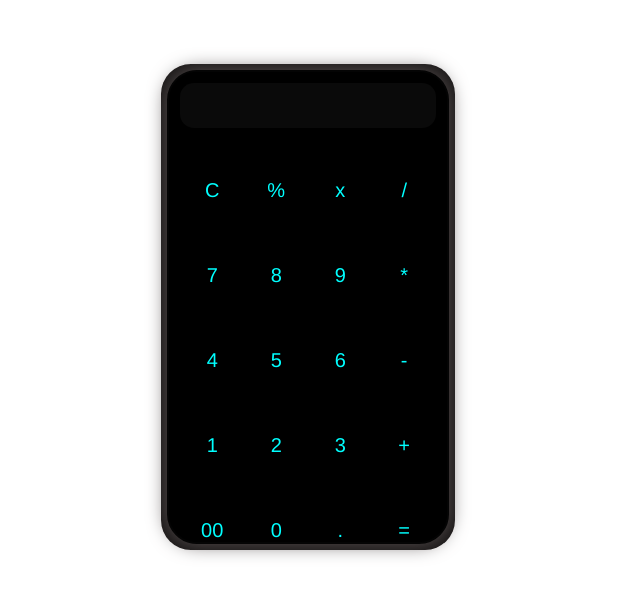
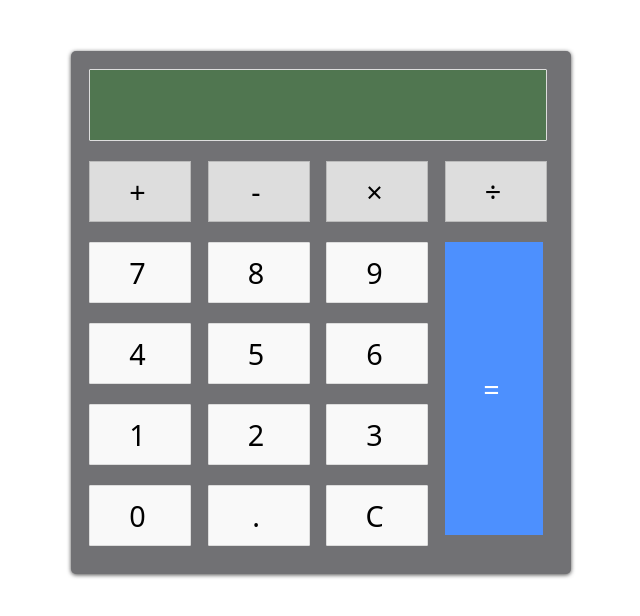
Before and after one commit to De-mi-19/Web_Projects, a plain HTML site: page index.html in a window 1280 px wide. Shown: the whole page, without its empty margins (319-959 px from the left). Drawn offline with Linux system fonts and the light colour scheme.

Commit message:
Add files via upload

```diff
--- /dev/null
+++ b/Script.js
@@ -0,0 +1,121 @@
+
+"use strict";
+
+var input = document.getElementById('input'), // input/output button
+  number = document.querySelectorAll('.numbers div'), // number buttons
+  operator = document.querySelectorAll('.operators div'), // operator buttons
+  result = document.getElementById('result'), // equal button
+  clear = document.getElementById('clear'), // clear button
+  resultDisplayed = false; // flag to keep an eye on what output is displayed
+
+// adding click handlers to number buttons
+for (var i = 0; i < number.length; i++) {
+  number[i].addEventListener("click", function (e) {
+
+    // storing current input string and its last character in variables - used later
+    var currentString = input.innerHTML;
+    var lastChar = currentString[currentString.length - 1];
+
+    // if result is not diplayed, just keep adding
+    if (resultDisplayed === false) {
+      input.innerHTML += e.target.innerHTML;
+    } else if (resultDisplayed === true && lastChar === "+" || lastChar === "-" || lastChar === "×" || lastChar === "÷") {
+      // if result is currently displayed and user pressed an operator
+      // we need to keep on adding to the string for next operation
+      resultDisplayed = false;
+      input.innerHTML += e.target.innerHTML;
+    } else {
+      // if result is currently displayed and user pressed a number
+      // we need clear the input string and add the new input to start the new opration
+      resultDisplayed = false;
+      input.innerHTML = "";
+      input.innerHTML += e.target.innerHTML;
+    }
+
+  });
+}
+
+// adding click handlers to number buttons
+for (var i = 0; i < operator.length; i++) {
+  operator[i].addEventListener("click", function (e) {
+
+    // storing current input string and its last character in variables - used later
+    var currentString = input.innerHTML;
+    var lastChar = currentString[currentString.length - 1];
+
+    // if last character entered is an operator, replace it with the currently pressed one
+    if (lastChar === "+" || lastChar === "-" || lastChar === "×" || lastChar === "÷") {
+      var newString = currentString.substring(0, currentString.length - 1) + e.target.innerHTML;
+      input.innerHTML = newString;
+    } else if (currentString.length == 0) {
+      // if first key pressed is an opearator, don't do anything
+      console.log("enter a number first");
+    } else {
+      // else just add the operator pressed to the input
+      input.innerHTML += e.target.innerHTML;
+    }
+
+  });
+}
+
+// on click of 'equal' button
+result.addEventListener("click", function () {
+
+  // this is the string that we will be processing eg. -10+26+33-56*34/23
+  var inputString = input.innerHTML;
+
+  // forming an array of numbers. eg for above string it will be: numbers = ["10", "26", "33", "56", "34", "23"]
+  var numbers = inputString.split(/\+|\-|\×|\÷/g);
+
+  // forming an array of operators. for above string it will be: operators = ["+", "+", "-", "*", "/"]
+  // first we replace all the numbers and dot with empty string and then split
+  var operators = inputString.replace(/[0-9]|\./g, "").split("");
+
+  console.log(inputString);
+  console.log(operators);
+  console.log(numbers);
+  console.log("----------------------------");
+
+  // now we are looping through the array and doing one operation at a time.
+  // first divide, then multiply, then subtraction and then addition
+  // as we move we are alterning the original numbers and operators array
+  // the final element remaining in the array will be the output
+
+  var divide = operators.indexOf("÷");
+  while (divide != -1) {
+    numbers.splice(divide, 2, numbers[divide] / numbers[divide + 1]);
+    operators.splice(divide, 1);
+    divide = operators.indexOf("÷");
+  }
+
+  var multiply = operators.indexOf("×");
+  while (multiply != -1) {
+    numbers.splice(multiply, 2, numbers[multiply] * numbers[multiply + 1]);
+    operators.splice(multiply, 1);
+    multiply = operators.indexOf("×");
+  }
+
+  var subtract = operators.indexOf("-");
+  while (subtract != -1) {
+    numbers.splice(subtract, 2, numbers[subtract] - numbers[subtract + 1]);
+    operators.splice(subtract, 1);
+    subtract = operators.indexOf("-");
+  }
+
+  var add = operators.indexOf("+");
+  while (add != -1) {
+    // using parseFloat is necessary, otherwise it will result in string concatenation :)
+    numbers.splice(add, 2, parseFloat(numbers[add]) + parseFloat(numbers[add + 1]));
+    operators.splice(add, 1);
+    add = operators.indexOf("+");
+  }
+
+  input.innerHTML = numbers[0]; // displaying the output
+
+  resultDisplayed = true; // turning flag if result is displayed
+});
+
+// clearing the input on press of clear
+clear.addEventListener("click", function () {
+  input.innerHTML = "";
+});
--- a/index.html
+++ b/index.html
@@ -1,92 +1,54 @@
 <!DOCTYPE html>
 <html lang="en">
+
 <head>
     <meta charset="UTF-8">
     <meta http-equiv="X-UA-Compatible" content="IE=edge">
     <meta name="viewport" content="width=device-width, initial-scale=1.0">
-    <title>Calculator</title>
+    <title>calculator
+    </title>
     <link rel="stylesheet" href="style.css">
+</head>
+
+<body>
+    <div class="calculator">
+        <div class="inputs" id="input"></div>
+        <div class="buttons">
+            <div class="operators">
+                <div>+</div>
+                <div>-</div>
+                <div>&times;</div>
+                <div>&divide;</div>
+            </div>
+            <div class="leftPanel">
+                <div class="numbers">
+                    <div>7</div>
+                    <div>8</div>
+                    <div>9</div>
 
 
-</head>
-<body>
-    <div class="cont">
-      <div class="con2">
-
-        <div class="main">
-
-          <input id="inpt" type="text">
-
-          <div class="row">
-              <div class="btn">C</div>
-              <div class="btn">%</div>
-              <div class="btn">x</div>
-              <div class="btn">/</div>
                 </div>
-          <div class="row">
-            <div class="btn">7</div>
-            <div class="btn">8</div>
-            <div class="btn">9</div>
-            <div class="btn">*</div>
+                <div class="numbers">
+                    <div>4</div>
+                    <div>5</div>
+                    <div>6</div>
                 </div>
-          <div class="row">
-              <div class="btn">4</div>
-              <div class="btn">5</div>
-              <div class="btn">6</div>
-              <div class="btn">-</div>
+                <div class="numbers">
+                    <div>1</div>
+                    <div>2</div>
+                    <div>3</div>
                 </div>
-            <div class="row">
-              <div class="btn">1</div>
-              <div class="btn">2</div>
-              <div class="btn">3</div>
-              <div class="btn">+</div>
-            </div>
-            <div class="row">
-              <div class="btn">00</div>
-              <div class="btn">0</div>
-              <div class="btn">.</div>
-              <div class="btn">=</div>
+                <div class="numbers">
+                    <div>0</div>
+                    <div>.</div>
+                    <div id="clear">C</div>
                 </div>
             </div>
+            <div class="equal" id="result">=</div>
         </div>
+    </div>
+    <!-- JAVA SCRIPT -->
+    <script src="Script.js"></script>
+</body>
 
-    </div>
-
-
-    <script>
-    let strng="";
-    let btn=document.querySelectorAll('.btn');
-
-    btn.forEach((item)=>{
-      inpt=document.querySelector('#inpt')
-      item.addEventListener('click',(e)=>{
-        if(e.target.innerHTML==="="){
-          strng=eval(strng);
-          // console.log(strng);
-          inpt.value=strng;
-
-        }
-        else if(e.target.innerHTML==="C"){
-          strng="";
-          inpt.value="";
-        }
-        else if(e.target.innerHTML==="x"){
-          inpt.value=strng.substr(0, strng.length - 1);
-
-
-        }
-        else{
-
-        strng+=e.target.innerHTML;
-        inpt.value=strng;
-        // console.log(strng);
-
-      }
-      })
-    });
-
-
-
-    </script>
-</body>
 </html>
--- a/style.css
+++ b/style.css
@@ -1,78 +1,116 @@
-*{
-    margin: 0;
-    padding: 0;
-    box-sizing: border-box;
-    position: relative;
-}
-.cont{
-    left: 30rem;
-    top: 4rem;
-    /* border: 2px solid red; */
-    background-color: rgb(23, 21, 21);
-    width: 23vw;
-    height: 38vw;
-    display:grid;
-    border-radius: 30px;
-    place-content:center;
-
-}
-.con2{
-    background-color: #000000;
-    border: 2px solid rgb(4, 4, 4);
-    box-shadow: 0px 0px 19px rgb(90, 82, 82);
-    width: 22vw;
-    height: 37vw;
-    border-radius: 30px;
-    display: grid;
-    place-content: center;
+body {
+    width: 500px;
+    margin: 4% auto;
+    font-family: system-ui, -apple-system, BlinkMacSystemFont, 'Segoe UI', Roboto, Oxygen, Ubuntu, Cantarell, 'Open Sans', 'Helvetica Neue', sans-serif;
+    letter-spacing: 5px;
+    font-size: 1.8rem;
+    -moz-user-select: none;
+    -webkit-user-select: none;
+    -ms-user-select: none;
 }
 
-.main{
-    /* position: absolute; */
-    display:flex;
+.calculator {
+    padding: 18px;
+    background:#717174;
+    -webkit-box-shadow: 0px 1px 4px 0px rgba(0, 0, 0, 0.7);
+    box-shadow: 0px 1px 4px 0px rgba(0, 0, 0, 0.7);
+    border-radius: 5px;
+}
 
-    flex-direction: column;
-    /* border: 1px solid; */
-    height: 35vw;
-    width: 20vw;
-    row-gap:5vh;
+.inputs {
+    border: 1px solid #ddd;
+    border-radius: 1px;
+    height: 60px;
+    background-color: #507650;
+    padding-right: 15px;
+    padding-top: 10px;
+    text-align: right;
+    margin-right: 6px;
+    font-size: 2.5rem;
+    overflow: auto;
+    transition: all .2s ease-in-out;
+}
 
+.inputs:hover {
+    border: 1px solid #bbb;
+    -webkit-box-shadow: inset 0px 1px 4px 0px rgba(0, 0, 0, 0.2);
 }
-#inpt{
-    width: 100%;
-    top: 0vw;
-    border-style: none;
-    font-size: 40px;
-    color: aqua;
-    /* display: flex; */
-    text-align: right;
-    /* align-items: center; */
-    height: 9rem;
-    border-radius: 14px;
-    background-color: #0a0a0a;
+
+.buttons {}
+
+.operators {}
+
+.operators div {
+    display: inline-block;
+    border: 1px solid #bbb;
+    width: 80px;
+    text-align: center;
+    padding: 10px;
+    margin: 20px 4px 10px 0;
+    cursor: pointer;
+    background-color: #ddd;
+    transition: border-color .2s ease-in-out, backgroound-color .2s, box-shadow .2s;
 }
-.row{
-    border: 1px;
-    display: flex;
-    justify-content: space-around;
 
+.operators div:hover {
+    background-color: #ddd;
+    -webkit-box-shadow: 0px 1px 4px 0px rgba(0, 0, 0, 0.3);
+    border-color: #aaa;
 }
-.btn{
 
-    /* border: 1px solid; */
-    border-radius: 22px;
-    /* padding: 1px; */
-    font-size: 20px;
-    font-family: 'Franklin Gothic Medium', 'Arial Narrow', Arial, sans-serif;
-    width: 45px;
-    color:aqua;
-    display: flex;
-    align-items: center;
-    justify-content: center;
-    height: 45px;
+.operators div:active {
+    font-weight: bold;
+}
 
+.leftPanel {
+    display: inline-block;
 }
-.btn:hover,.btn:focus{
-    background: radial-gradient(#0c0c0c ,#4a4a4a,#525252);
-    /* box-shadow: 0px 0px 15px rgb(159 157 157); */
+
+.numbers div {
+    display: inline-block;
+    border: 1px solid #ddd;
+    border-radius: 1px;
+    width: 80px;
+    text-align: center;
+    padding: 10px;
+    margin: 10px 4px 10px 0;
+    cursor: pointer;
+    background-color: #f9f9f9;
+    transition: border-color .2s ease-in-out, background-color .2s, box-shadow .2s;
 }
+
+.number div:hover {
+    background-color: #f1f1f1f1;
+    -webkit-box-shadow: 0px 1px 4px 0px rgba(0, 0, 0, 0.2);
+    box-shadow: 0px 1px 4px 0px rgba(0, 0, 0, 0.2);
+    border-color: #bbb;
+}
+
+.numbers div:active {
+    font-weight: bold;
+}
+
+div.equal {
+    display: inline-block;
+    border: 1px sollid #3079ED;
+    width: 17%;
+    text-align: center;
+    padding: 127px 10px;
+    margin: 10px 6px 10px 0;
+    vertical-align: top;
+    cursor: pointer;
+    color: #FFF;
+    background-color: #4d90fe;
+    transition: all .2s ease-in-out;
+}
+
+div.equal:hover {
+    background-color: #307CF9;
+    -webkit-box-shadow: 0px 1px 4px 0px rgba(0, 0, 0, 0.2);
+    box-shadow: 0px 1px 4px 0px rgba(0, 0, 0, 0.2);
+    border-color: #1857BB;
+}
+
+div.equal:active {
+    font-weight: bold;
+}
```
Lines whose indentation alone changed are shown as unchanged.
